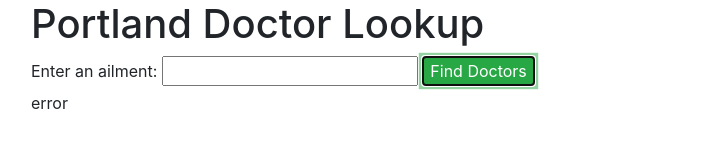
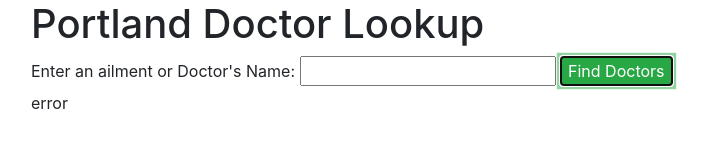
Before and after one commit to aeeeo/BetterDoctorAPI, a website built with webpack: page src/index.html in a window 1280 px wide. Both pictures are taken after a click on the button "Find Doctors". Shown: the whole page, without its empty margins (54-762 px from the left). Built offline with nearby package versions, Linux system fonts and the light colour scheme; no server answers.

Commit message:
add working error conditional

```diff
--- a/src/displayResult.js
+++ b/src/displayResult.js
@@ -2,19 +2,20 @@ import $ from 'jquery';
 
 function displayResult(response) {
   let doctorArray = []
+  console.log(response.data.length);
+  if (response.data.length > 0) {
     $.each(response.data, function(i){
       doctorArray.push(response.data[i].profile);
     });
-    console.log(doctorArray[0].slug);
-
     for (var i = 0; i < doctorArray.length; i++) {
-      $('.showDoctor').append($('<div/>', { id: 'showDoctor' + i }))
-      $('#showDoctor'+i).html('<img src="' + doctorArray[i].image_url + '">');
-      console.log(doctorArray[i].image_url)
+      $('.errors').empty();
+      $('.showDoctor').append($('<div/>', { id: 'showDoctor' + i, class: 'doctor'}))
+      $('#showDoctor'+i).html('<h1>' + doctorArray[i].first_name + " " + doctorArray[i].last_name + '</h1>' + '<img src="' + doctorArray[i].image_url + '">');
     }
-    $('.showDoctorName').text(`${response.data[0].profile.first_name} ${response.data[0].profile.last_name}`);
-    $('.showDoctorURL').html(`<img src="">`);
+  } else {
+    $('.doctor').remove();
+    $('.errors').html('<p>No Doctors Match Your Search Criteria, please try again</p>');
   }
-
+}
 
 export { displayResult };
--- a/src/index.html
+++ b/src/index.html
@@ -6,9 +6,11 @@
   <body>
     <div class='container'>
       <h1>Portland Doctor Lookup</h1>
-      <label for="ailment">Enter an ailment:</label>
-      <input id="ailment" type="text">
-      <button class="btn-success" id="getAilment">Find Doctors</button>
+
+      <label for="ailment">Enter an ailment or Doctor's Name:</label>
+      <input id="query" type="text">
+      <button class="btn-success" id="getDoctor">Find Doctors</button>
+
       <div class="errors"></div>
       <div class="showDoctor"></div>
 
--- a/src/main.js
+++ b/src/main.js
@@ -7,13 +7,14 @@ import 'bootstrap/dist/css/bootstrap.min.css';
 import './styles.css';
 
 $(document).ready(function() {
-    $('#getAilment').click(function() {
+    $('#getDoctor').click(function() {
       //gets ailment, clears field
-      let ailment = $('#ailment').val();
-      $('#ailment').val("");
+      let query = $('#query').val();
+      $('#query').val("");
       // puts ailment in request object
-      let request = new Request(ailment, displayResult, displayError);
+      let request = new Request(query, displayResult, displayError);
       // runs display methods
-      request.getDoctors(ailment, displayResult, displayError);
+      request.getDoctors(query, displayResult, displayError);
   });
+
 });
--- a/src/request.js
+++ b/src/request.js
@@ -3,14 +3,14 @@ import { displayResult } from "../src/displayResult.js";
 import { displayError } from "../src/displayError.js";
 
 export class Request {
-  constructor(ailment, displayResult, displayError) {
-    this.ailment = ailment;
+  constructor(query, displayResult, displayError) {
+    this.query = query;
     this.displayResult = displayResult;
     this.displayError = displayError;
   }
 
-  getDoctors(ailment, displayResult, displayError){
-  $.get(`https://api.betterdoctor.com/2016-03-01/doctors?query=${ailment}&location=45.5127%2C-122.679%2C100&user_location=45.5231%2C-122.679&skip=0&limit=10&user_key=71ffa702d4c2ebddbf54e7eba21a2d16`).then(function(response){
+  getDoctors(query, displayResult, displayError){
+  $.get(`https://api.betterdoctor.com/2016-03-01/doctors?query=${query}&location=45.5231%2C-122.679%2C100&user_location=45.5231%2C-122.679&sort=best-match-desc&skip=0&limit=10&user_key=71ffa702d4c2ebddbf54e7eba21a2d16`).then(function(response){
       displayResult(response);
     }).fail(function(error) {
       displayError(error);
```
